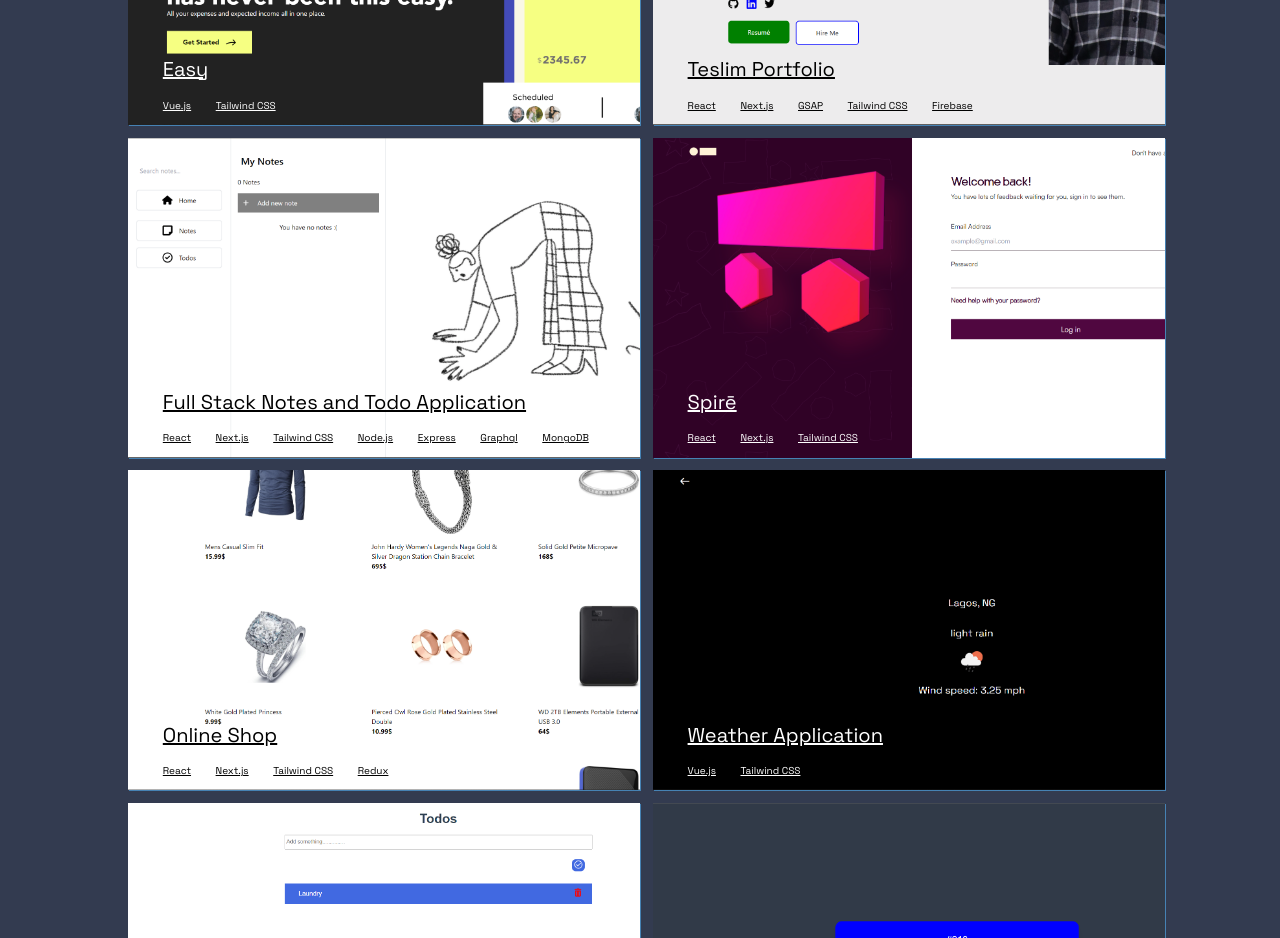
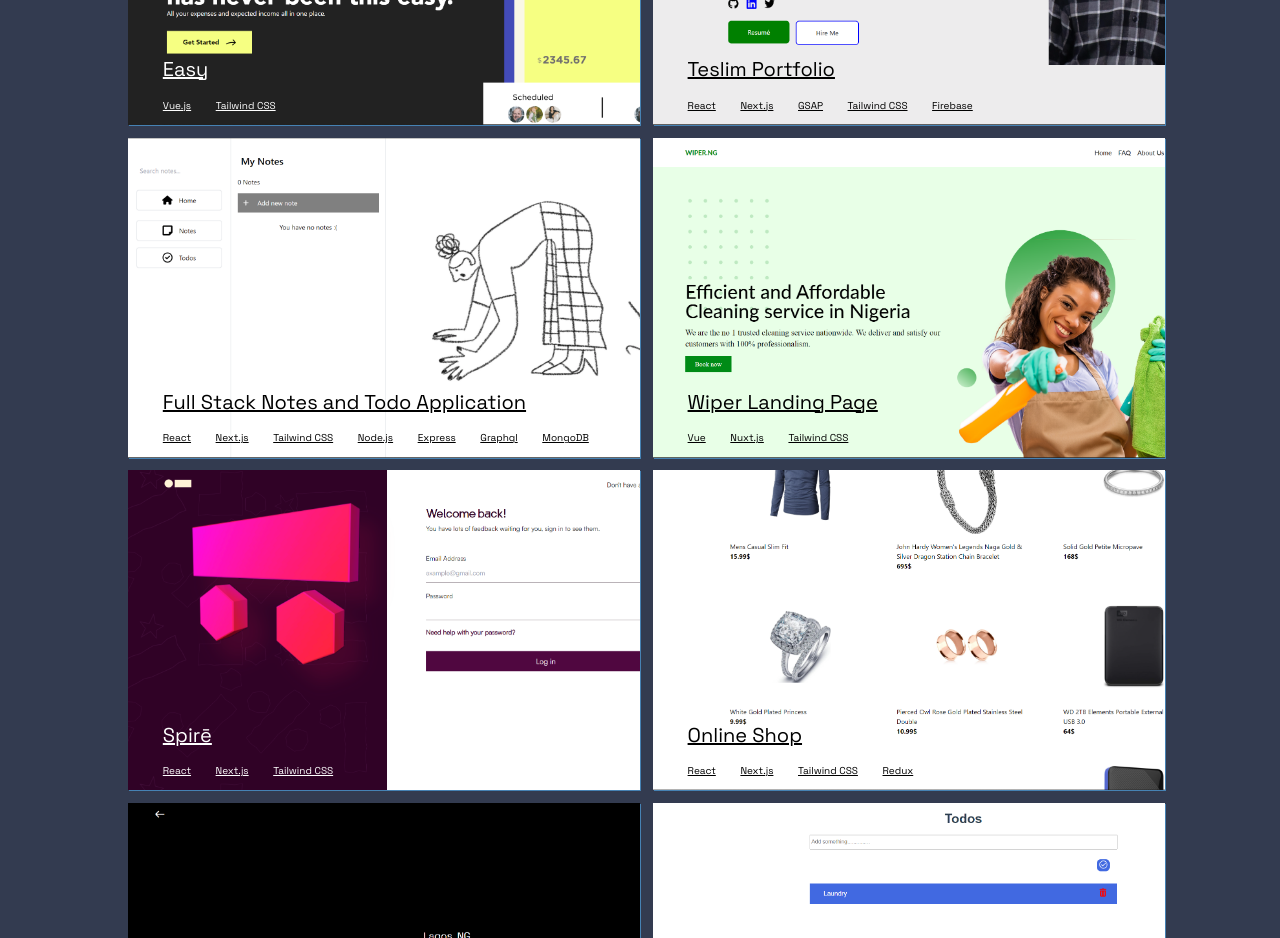
Before and after one commit to Moyowaaaa/Moyowa, a Vue app: page / in a window 1280 px wide. Shown: the part 2040-2978 px from the top of the page. Built offline with nearby package versions, Linux system fonts and the light colour scheme; a web font is replaced by a local one.

Commit message:
project update

```diff
--- a/src/views/Home.vue
+++ b/src/views/Home.vue
@@ -209,6 +209,30 @@
 
       </div>
 
+        <!-- ---- -->
+        <div class="project" id="Eleventh">
+
+<a href="https://https://wiper-ng.vercel.app/" target="_blank">
+<div class="link">
+<div class="langs">
+  <p >Wiper Landing Page </p>
+
+  <div>
+    <span>Vue</span>
+    <span>Nuxt.js</span>
+    <span>Tailwind CSS</span>
+
+
+
+  </div>
+
+
+
+</div>
+</div>
+</a>
+
+</div>
 
 
       <div class="project" id="first">
@@ -884,8 +908,14 @@
   background-size: cover;
 }
 
-#Tenth .langs{
+#Tenth .langs, #Eleventh .langs{
   color:black
+}
+
+#Eleventh{
+  background: url(../assets/Wiper.png);
+  background-size:cover;
+
 }
 
 
```
Also changed, not shown: src/assets/Wiper.png (added).
